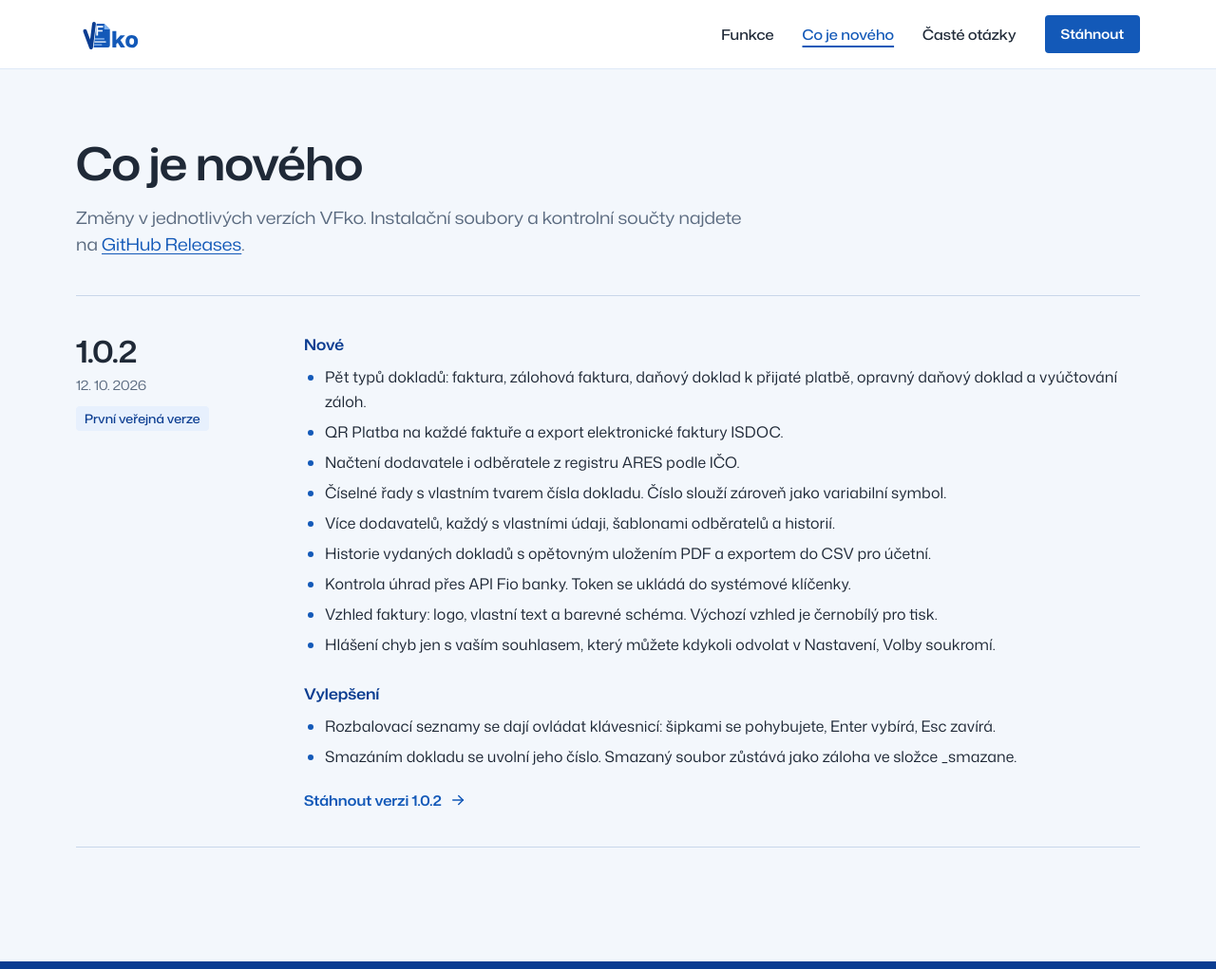
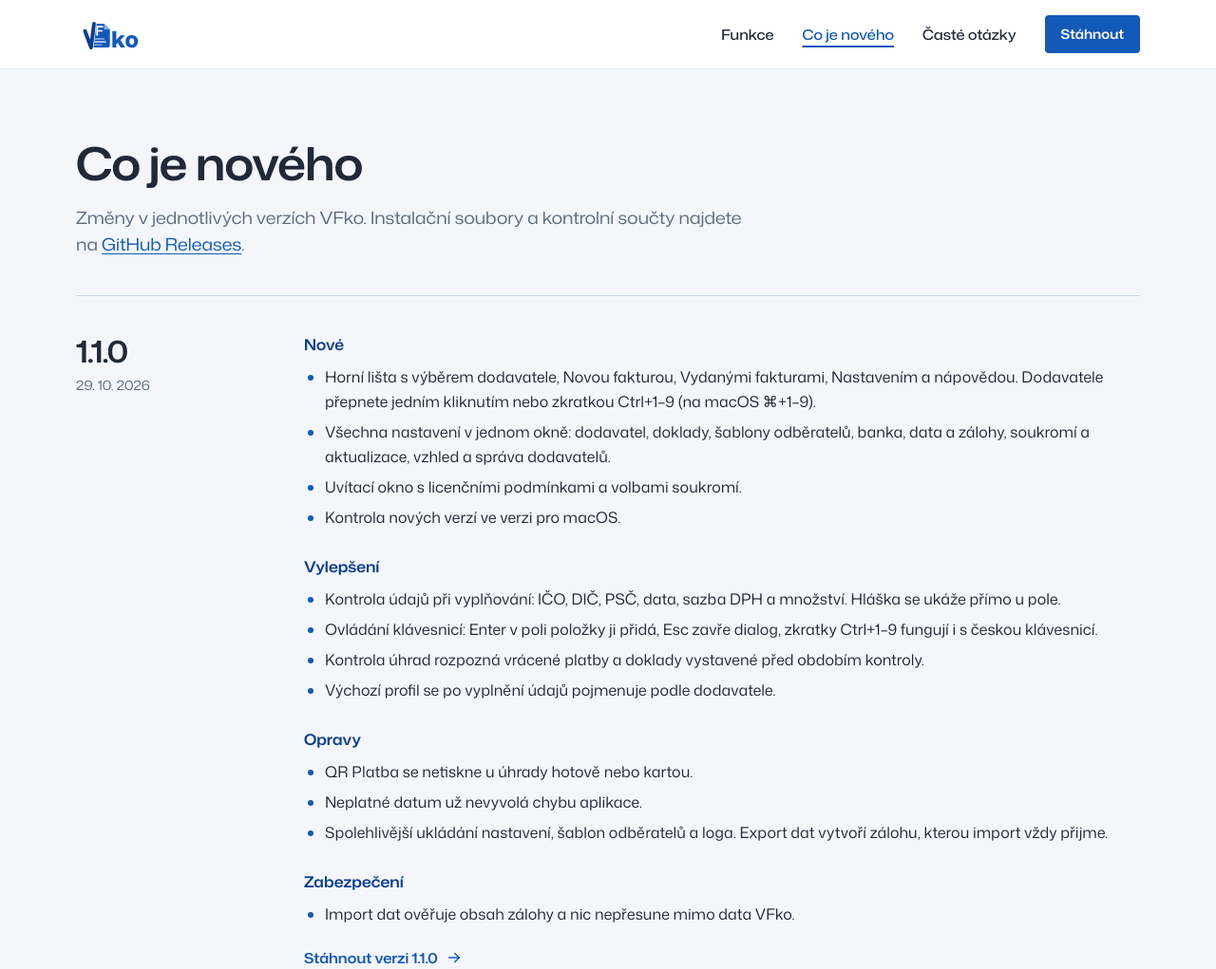
Before and after one commit to coffeeundfun/VFko-web, a plain HTML site: page co-je-noveho/index.html in a window 1280 px wide. Shown: the top 1021 px of the page at 95% size. Drawn offline with Linux system fonts and the light colour scheme.

Commit message:
Add files via upload
Signed-off-by: coffeeundfun <graficks.cz@gmail.com>

```diff
--- a/co-je-noveho/index.html
+++ b/co-je-noveho/index.html
@@ -43,11 +43,41 @@
     </div>
 
     <div style="padding-bottom: 120px;">
-      <!--
-        Nová verze = zkopírujte celý blok <section class="release"> a vložte ho NAD ten předchozí.
-        Skupiny používejte jen ty, které ve verzi jsou: Nové / Vylepšení / Opravy / Zabezpečení.
-        id ve tvaru „v1-0-3“ slouží jako odkaz (vfko.cz/co-je-noveho/#v1-0-3), např. z aplikace.
-      -->
+      <section class="release" id="v1-1-0" aria-labelledby="v1-1-0-h">
+        <div>
+          <h2 class="rel-ver" id="v1-1-0-h">1.1.0</h2>
+          <p class="rel-date"><time datetime="2026-11-02">29. 10. 2026</time></p>
+        </div>
+        <div class="rel-body">
+          <h3>Nové</h3>
+          <ul>
+            <li>Horní lišta s výběrem dodavatele, Novou fakturou, Vydanými fakturami, Nastavením a nápovědou. Dodavatele přepnete jedním kliknutím nebo zkratkou Ctrl+1–9 (na macOS ⌘+1–9).</li>
+            <li>Všechna nastavení v jednom okně: dodavatel, doklady, šablony odběratelů, banka, data a zálohy, soukromí a aktualizace, vzhled a správa dodavatelů.</li>
+            <li>Uvítací okno s licenčními podmínkami a volbami soukromí.</li>
+            <li>Kontrola nových verzí ve verzi pro macOS.</li>
+          </ul>
+          <h3>Vylepšení</h3>
+          <ul>
+            <li>Kontrola údajů při vyplňování: IČO, DIČ, PSČ, data, sazba DPH a množství. Hláška se ukáže přímo u pole.</li>
+            <li>Ovládání klávesnicí: Enter v poli položky ji přidá, Esc zavře dialog, zkratky Ctrl+1–9 fungují i s českou klávesnicí.</li>
+            <li>Kontrola úhrad rozpozná vrácené platby a doklady vystavené před obdobím kontroly.</li>
+            <li>Výchozí profil se po vyplnění údajů pojmenuje podle dodavatele.</li>
+          </ul>
+          <h3>Opravy</h3>
+          <ul>
+            <li>QR Platba se netiskne u úhrady hotově nebo kartou.</li>
+            <li>Neplatné datum už nevyvolá chybu aplikace.</li>
+            <li>Spolehlivější ukládání nastavení, šablon odběratelů a loga. Export dat vytvoří zálohu, kterou import vždy přijme.</li>
+          </ul>
+          <h3>Zabezpečení</h3>
+          <ul>
+            <li>Import dat ověřuje obsah zálohy a nic nepřesune mimo data VFko.</li>
+          </ul>
+          <div class="rel-links">
+            <a class="link-arrow" href="https://github.com/coffeeundfun/vfko/releases/tag/v1.1.0">Stáhnout verzi 1.1.0<svg aria-hidden="true" width="18" height="18" viewBox="0 0 24 24" fill="none" stroke="currentColor" stroke-width="2" stroke-linecap="round" stroke-linejoin="round"><path d="M5 12l14 0"/><path d="M13 18l6 -6"/><path d="M13 6l6 6"/></svg></a>
+          </div>
+        </div>
+      </section>
 
       <section class="release" id="v1-0-2" aria-labelledby="v1-0-2-h">
         <div>
```
